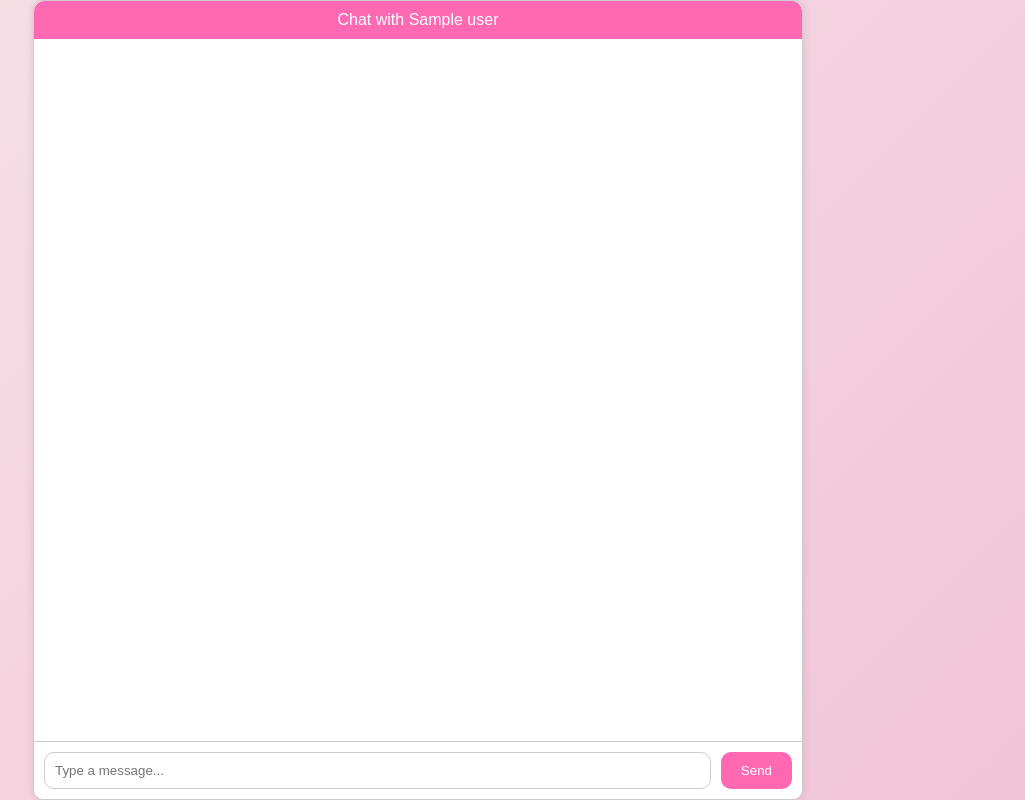
After one commit to govindjnair/dating-app, a Flask app: a page that uses templates/chat.html in a window 1280 px wide. The commit adds this page. Shown: the whole page, without its empty margins (222-1247 px from the left). Run offline with Flask 3, Linux system fonts and the light colour scheme; tables that the repository leaves empty hold one stand-in row (values such as "Sample post"); a database or web service that is not in the repository returns one stand-in record (values such as "Sample title"); some libraries are stand-ins or nearby versions.

Commit message:
implement matching functionality with MongoDB and implement chat functionality with Flasksocketio

```diff
--- a/main.py
+++ b/main.py
@@ -1,4 +1,5 @@
-from flask import Flask, render_template, request, flash, redirect, url_for, session, send_from_directory, abort
+from flask import Flask, render_template, request, flash, redirect, url_for, session, send_from_directory, abort, \
+    jsonify
 from werkzeug.utils import secure_filename
 from forms import RegistrationForm, LoginForm, FirstProfileForm, LoveHateForm, AboutMeForm
 from flask_bootstrap import Bootstrap5
@@ -15,6 +16,10 @@ from typing import List
 import os
 import uuid
 from dotenv import load_dotenv
+from pymongo import MongoClient
+from flask_pymongo import PyMongo
+from flask_socketio import SocketIO, send, emit, join_room, leave_room
+import datetime as dt
 
 load_dotenv()
 
@@ -25,8 +30,19 @@ ALLOWED_EXTENSIONS = {'png', 'jpg', 'jpeg'}
 ckeditor = CKEditor(app)
 bootstrap = Bootstrap5(app)
 app.config['UPLOAD_FOLDER'] = UPLOAD_FOLDER
+socketio = SocketIO(app)
+
+# MongoDB setup
+app.config['MONGO_URI'] = "mongodb://localhost:27017/userLikes"
+mongo = PyMongo(app)
+liked_profiles = mongo.db.liked_profiles  # This accesses the liked_profiles collection within the userLikes database.
+chats = mongo.db.chats
 
 
+# A collection in MongoDB is similar to a table in a relational database like SQLite.
+
+
+# SQLite setup
 class Base(DeclarativeBase):
     pass
 
@@ -234,6 +250,12 @@ def upload_pics(username):
                         pp_path=pp_path, about=new_form.about.data))
                 db.session.execute(stmt)
                 db.session.commit()
+                new_like = {
+                    "user_id": user.id,
+                    "liked_users": []
+                }
+                liked_profiles.insert_one(new_like)
+                print(liked_profiles)
                 return redirect(url_for('profile', username=username))
             else:
                 return render_template("upload_pic.html", form=new_form, user=user)
@@ -282,7 +304,7 @@ def cupid(user):
     # need to modify the query which shows the same user , user!= itself
     if user_gender == "male":
         if user_is_into == "female":  # straight
-            print(f"User is into: {user_is_into}, User gender: {user_gender}")
+            # print(f"User is into: {user_is_into}, User gender: {user_gender}")
             result = db.session.execute(
                 db.select(User).where(
                     (User.gender == "female") & ((User.interested_in == "male") | (User.interested_in == "both"))
@@ -291,7 +313,7 @@ def cupid(user):
             potential_matches = result.scalars().all()
 
         elif user_is_into == "male":  # gay
-            print(f"User is into: {user_is_into}, User gender: {user_gender}")
+            # print(f"User is into: {user_is_into}, User gender: {user_gender}")
             result = db.session.execute(
                 db.select(User).where(
                     (User.name != user_name) & (User.gender == "male") & (
@@ -301,7 +323,7 @@ def cupid(user):
             potential_matches = result.scalars().all()
 
         else:  # bi
-            print(f"User is into: {user_is_into}, User gender: {user_gender}")
+            # print(f"User is into: {user_is_into}, User gender: {user_gender}")
             result = db.session.execute(
                 db.select(User).where(
                     (User.name != user_name) & (((User.gender == "female") & (User.interested_in != "female")) |
@@ -312,7 +334,7 @@ def cupid(user):
 
     if user_gender == "female":
         if user_is_into == "male":  # straight
-            print(f"User is into: {user_is_into}, User gender: {user_gender}")
+            # print(f"User is into: {user_is_into}, User gender: {user_gender}")
             result = db.session.execute(
                 db.select(User).where(
                     (User.gender == "male") & ((User.interested_in == "female") | (User.interested_in == "both"))
@@ -321,7 +343,7 @@ def cupid(user):
             potential_matches = result.scalars().all()
 
         elif user_is_into == "female":  # lesbian
-            print(f"User is into: {user_is_into}, User gender: {user_gender}")
+            # print(f"User is into: {user_is_into}, User gender: {user_gender}")
             result = db.session.execute(
                 db.select(User).where(
                     (User.name != user_name) & (User.gender == "female") & (
@@ -332,7 +354,7 @@ def cupid(user):
             potential_matches = result.scalars().all()
 
         else:  # bi
-            print(f"User is into: {user_is_into}, User gender: {user_gender}")
+            # print(f"User is into: {user_is_into}, User gender: {user_gender}")
             result = db.session.execute(
                 db.select(User).where(
                     (User.name != user_name) & (((User.gender == "male") & (User.interested_in != "male")) |
@@ -341,8 +363,8 @@ def cupid(user):
             )
             potential_matches = result.scalars().all()
 
-    for match in potential_matches:
-        print(match.name)
+    # for match in potential_matches:
+    #     print(match.name)
     return potential_matches
 
 
@@ -351,27 +373,67 @@ def cupid(user):
 def swiper(username):
     result = db.session.execute(db.select(User).where(User.name == username))
     user = result.scalar_one_or_none()
-
+    mutual_match = False
+    room_code = None
     if user:
         targets = cupid(user)
         print(targets)
 
         if 'target_index' not in session:
+            print("target_index not in session")
             session['target_index'] = 0
+        print("Initial target_index:", session['target_index'])
+
+        if session['target_index'] >= len(targets):
+            session['target_index'] = 0
+        print("Adjusted target_index:", session['target_index'])
 
         if request.method == "POST":
             action = request.form.get('action')
 
             if action == "smash":
-                session['target_index'] += 1
+                query_filter = {"user_id": user.id}
+                update_operation = {"$addToSet": {"liked_users": targets[session['target_index']].id}}
+                liked_profiles.update_one(query_filter, update_operation)
+                # checking if target user likes back
+                likes_back = liked_profiles.find_one({"user_id": targets[session['target_index']].id})
+                if user.id in likes_back['liked_users']:
+                    mutual_match = True
+                    couple = chats.find_one({"users": {"$all": [username, targets[session['target_index']].name]}})
+                    if couple:
+                        room_code = couple["room_code"]
+                    else:
+                        room_code = str(uuid.uuid4())
+                        potential_couple = {
+                            "users": [username, targets[session['target_index']].name],
+                            "room_code": room_code,
+                            "chats": []
+                        }
+                        chats.insert_one(potential_couple)
+                    print(room_code)
+                    # return redirect(url_for('chat'))
             else:
-                session['target_index'] += 1
+                pass
+            session['target_index'] += 1
 
-            if session['target_index'] >= len(targets):
-                session['target_index'] = 0
+        if session['target_index'] >= len(targets):
+            session['target_index'] = 0
 
+        print("Updated target_index:", session['target_index'])
         current_target = targets[session['target_index']]
-        return render_template("swipe.html", target=current_target, username=username)
+        print("Current target:", current_target.name)
+        return render_template("swipe.html", target=current_target, username=username, mutual_match=mutual_match,
+                               room_code=room_code)
+
+
+@app.route('/chat/<user>/<room_code>', methods=["POST", "GET"])
+def chat(room_code, user):
+    print(room_code)
+    print(user)
+    result = chats.find_one({"room_code": room_code}, {"_id": 0, "users": 1})
+    target = [item for item in result['users'] if item != user][0]
+    print(target)
+    return render_template("chat.html", room_code=room_code, user=user, target=target)
 
 
 @app.route('/logout', methods=["POST", "GET"])
@@ -380,5 +442,51 @@ def logout():
     return redirect(url_for('login'))
 
 
+@socketio.on('connect')
+def handle_connect():
+    print("client connected")
+
+
+@socketio.on('disconnect')
+def handle_disconnect():
+    print("client disconnected")
+
+
+@socketio.on('join_room')
+def handle_join(data):
+    username = data['username']
+    room = data['room']
+    join_room(room)
+    # send(username + ' has entered the room.', to=room)
+    print(f"{username} has entered the room {room}")
+
+
+@socketio.on('leave_room')
+def handle_leave(data):
+    username = data['username']
+    room = data['room']
+    leave_room(room)
+    # send(username + ' has left the room.', to=room)
+    print(f"{username} has left the room {room}")
+
+
+@socketio.on('message')
+def handle_message(data):
+    time_now = dt.datetime.now().strftime("%Y-%m-%d %H:%M:%S")
+    room = data['room']
+    message = data['message']
+    username = data['user']
+    # Adding to DB but need to implement end-to-end encryption.
+
+    query_filter = {"room_code": room}
+    update_operation = {"$addToSet": {"chats": {"user": username, "time_stamp": time_now, "message": message}}}
+    chats.update_one(query_filter, update_operation)
+
+    print(f"received message {message} from {username} from {room} ")
+    # Emitting back the received message to client
+    emit('message', {'user': username, 'time_stamp': time_now, 'message': message}, to=room)
+
+
 if __name__ == "__main__":
-    app.run(debug=True)
+    # app.run(debug=True)
+    socketio.run(app, debug=True, allow_unsafe_werkzeug=True)
--- /dev/null
+++ b/templates/chat.html
@@ -0,0 +1,165 @@
+<!DOCTYPE html>
+<html lang="en">
+<head>
+    <meta charset="UTF-8">
+    <meta name="viewport" content="width=device-width, initial-scale=1.0">
+    <title>Chat Page</title>
+    <style>
+        body {
+            display: flex;
+            flex-direction: column;
+            height: 100vh;
+            margin: 0;
+            font-family: 'Arial', sans-serif;
+            background-color: #f8e1e7; /* Light pink color */
+            background: linear-gradient(135deg, #f8e1e7, #f0c4d7);
+        }
+        .chat-container {
+            display: flex;
+            flex-direction: column;
+            flex-grow: 1;
+            width: 60%; /* Set a fixed width */
+            max-width: 1200px; /* Optional: limit the maximum width */
+            margin: auto;
+            border: 1px solid #ccc;
+            border-radius: 10px;
+            background-color: #fff;
+            box-shadow: 0 0 10px rgba(0, 0, 0, 0.1);
+        }
+        .chat-header {
+            padding: 10px;
+            background-color: #ff69b4; /* Light pink color */
+            color: white;
+            text-align: center;
+            border-top-left-radius: 10px;
+            border-top-right-radius: 10px;
+        }
+        .chat-messages {
+            flex-grow: 1;
+            padding: 10px;
+            overflow-y: auto;
+            border-bottom: 1px solid #ccc;
+            display: flex;
+            flex-direction: column; /* Stack messages vertically */
+        }
+        .message {
+            margin-bottom: 10px;
+            padding: 10px;
+            border-radius: 10px;
+            background-color: #f0c4d7;
+            max-width: 70%; /* Limit the width of the messages */
+            word-wrap: break-word; /* Ensure long words break to the next line */
+            font-size: 17px;
+        }
+        .message.sent {
+            background-color: #ff69b4;
+            color: white;
+            align-self: flex-end;
+        }
+        .message.received {
+            background-color: #f0c4d7;
+            color: black;
+            align-self: flex-start;
+        }
+        .timestamp {
+            font-size: 12px;
+            color: #666;
+            margin-top: 5px;
+            align-self: flex-end;
+        }
+        .chat-input {
+            display: flex;
+            padding: 10px;
+            border-bottom-left-radius: 10px;
+            border-bottom-right-radius: 10px;
+        }
+        .chat-input input {
+            flex-grow: 1;
+            padding: 10px;
+            border: 1px solid #ccc;
+            border-radius: 10px;
+            margin-right: 10px;
+        }
+        .chat-input button {
+            padding: 10px 20px;
+            background-color: #ff69b4; /* Light pink color */
+            color: white;
+            border: none;
+            border-radius: 10px;
+            cursor: pointer;
+            transition: background-color 0.3s, transform 0.3s;
+        }
+        .chat-input button:hover {
+            background-color: #ff85c1; /* Slightly darker pink on hover */
+            transform: scale(1.05); /* Slightly enlarge on hover */
+        }
+    </style>
+</head>
+<body>
+    <div class="chat-container">
+        <div class="chat-header">
+            Chat with {{ target }}
+        </div>
+        <div class="chat-messages" id="chatMessages">
+        </div>
+        <div class="chat-input">
+            <input type="text" id="messageInput" placeholder="Type a message...">
+            <button onclick="sendMessage()">Send</button>
+        </div>
+    </div>
+    <script src="https://cdnjs.cloudflare.com/ajax/libs/socket.io/4.0.1/socket.io.js" integrity="sha512-q/dWJ3kcmjBLU4Qc47E4A9kTB4m3wuTY7vkFJDTZKjTs8jhyGQnaUrxa0Ytd0ssMZhbNua9hE+E7Qv1j+DyZwA==" crossorigin="anonymous"></script>
+    <script>
+        const socket = io.connect('http://' + document.domain + ':' + location.port); // Declare the socket variable globally
+        const roomCode = "{{ room_code }}"; // has to be a string
+        const user = "{{ user }}";
+
+        document.addEventListener('DOMContentLoaded', () => {
+            joinRoom(roomCode);
+        });
+        socket.on('connect', () => {
+            console.log('Connected to server');
+        });
+
+        socket.on('disconnect', () => {
+            console.log('Disconnected from server');
+        });
+        function joinRoom(room) {
+            socket.emit('join_room', {username: user, room: room});
+        }
+        function leaveRoom(room) {
+            socket.emit('leave_room', {username: user, room: room});
+        }
+
+        function sendMessage() {
+            const messageInput = document.getElementById('messageInput');
+            const messageText = messageInput.value.trim();
+            if (messageText !== '') {
+                socket.emit('message', {room: roomCode, user:user, message: messageText});
+                messageInput.value = '';
+                messageInput.focus();
+                // Scroll to the bottom of the chat
+                document.getElementById('chatMessages').scrollTop = document.getElementById('chatMessages').scrollHeight;
+            }
+        }
+        socket.on('message', (data) => {  // for the message we receive
+            console.log('Received message:', data.message);  // Debugging line
+            const messageElement = document.createElement('div');
+            if (data.user == user) {
+                messageElement.classList.add('message', 'sent');
+            } else {
+                messageElement.classList.add('message', 'received');
+            }
+            const messageContent = document.createElement('div');
+            messageContent.textContent = data.message;
+            const timeStamp = document.createElement('div');
+            timeStamp.classList.add('timestamp')
+            timeStamp.textContent = data.time_stamp;
+            messageElement.appendChild(messageContent);
+            messageElement.appendChild(timeStamp);
+            document.getElementById('chatMessages').appendChild(messageElement);
+            document.getElementById('chatMessages').scrollTop = document.getElementById('chatMessages').scrollHeight;
+        });
+
+    </script>
+</body>
+</html>
--- a/templates/profile.html
+++ b/templates/profile.html
@@ -142,7 +142,5 @@
             </div>
 
         </div>
-
-    </div>
 </body>
 </html>
```
Also changed, not shown: templates/swipe.html (+78 -0 lines).
